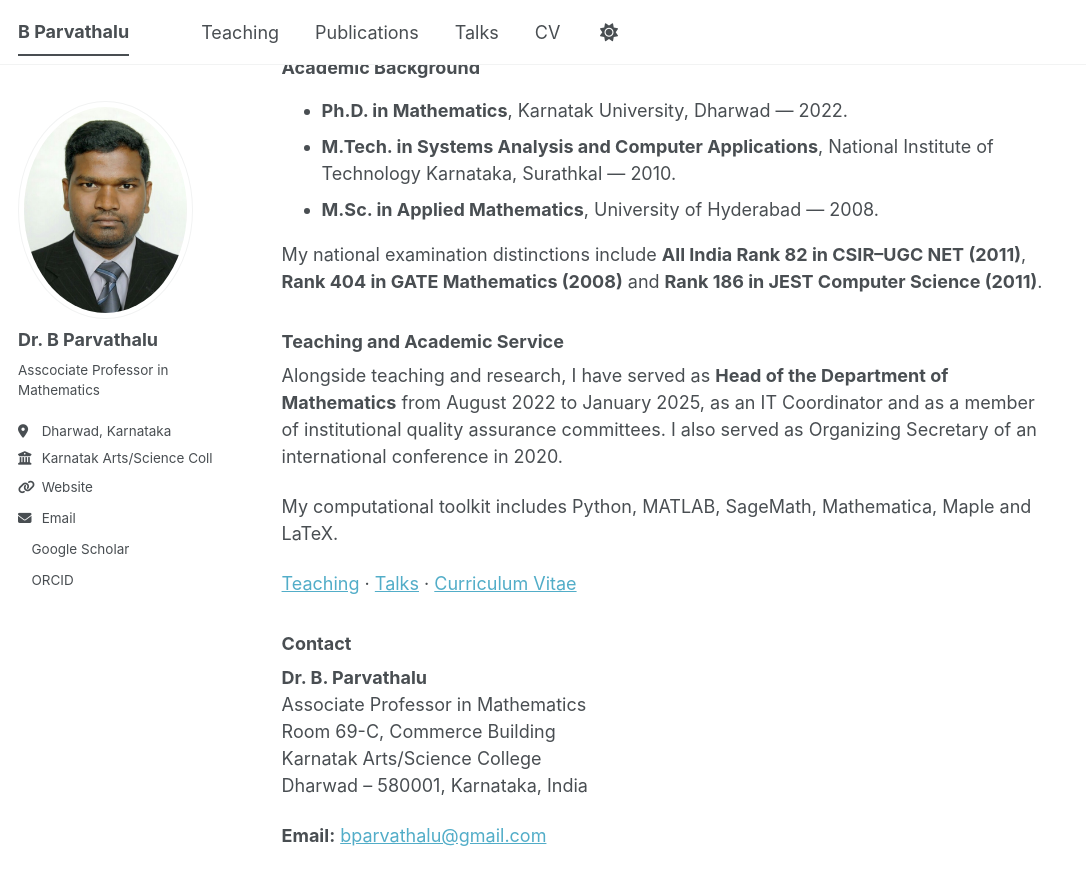
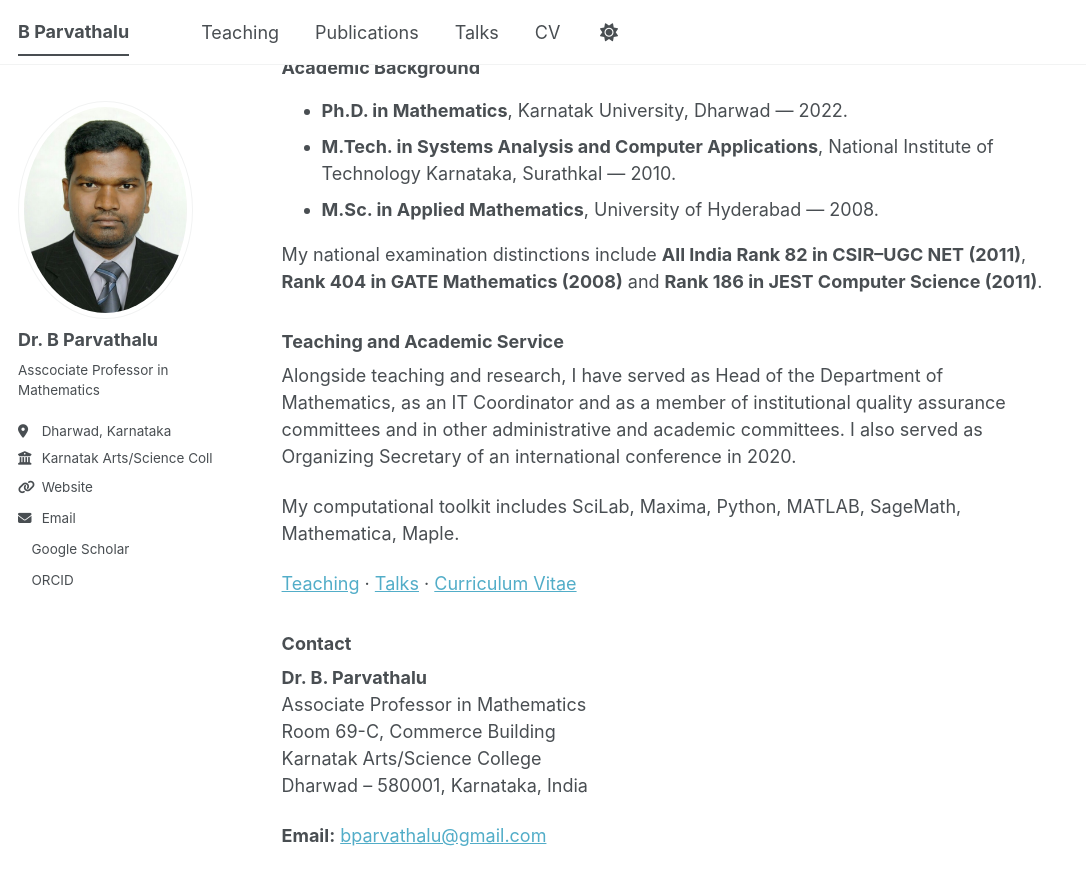
Before and after one commit to drbp-kcd/drbp-kcd.github.io, a Jekyll site: the page built from _pages/about.md, in a window 1280 px wide and 900 px high, scrolled down 1011 px. Shown: the top 885 px of the window, without its empty margins (0-1086 px from the left). Built offline with Jekyll 4.4.1, drawn with Linux system fonts in a browser that asks for light colours; a style sheet for code colours, icons or effects is not loaded.

Commit message:
Update about.md

```diff
--- a/_pages/about.md
+++ b/_pages/about.md
@@ -59,14 +59,13 @@ and **Rank 186 in JEST Computer Science (2011)**.
 
 ### Teaching and Academic Service
 
-Alongside teaching and research, I have served as **Head of the
-Department of Mathematics** from August 2022 to January 2025,
-as an IT Coordinator and as a member of institutional quality
-assurance committees. I also served as Organizing Secretary
+Alongside teaching and research, I have served as Head of the
+Department of Mathematics, as an IT Coordinator and as a member of institutional quality
+assurance committees and in other administrative and academic committees. I also served as Organizing Secretary
 of an international conference in 2020.
 
-My computational toolkit includes Python, MATLAB, SageMath,
-Mathematica, Maple and LaTeX.
+My computational toolkit includes SciLab, Maxima, Python, MATLAB, SageMath,
+Mathematica, Maple.
 
 [Teaching](/teaching/) · [Talks](/talks/) ·
 [Curriculum Vitae](/cv/)
```
